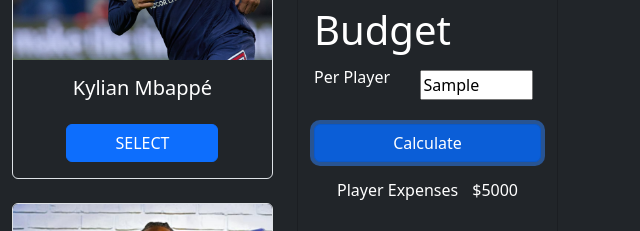
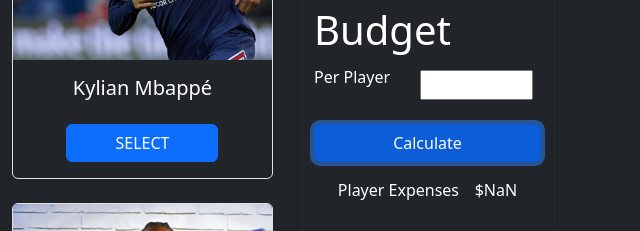
Before and after one commit to Mohammod-Ali/select-your-best-five-player, a plain HTML site: page index.html in a window 1280 px wide. Both pictures are taken after typing "Sample", "Sample", "Sample" into the empty fields and a click on the button "Calculate". Shown: the part 453-684 px from the top of the page, 640-1280 px from the left. Drawn offline with nearby package versions, Linux system fonts and the light colour scheme.

Commit message:
function added for player cost

```diff
--- a/index.html
+++ b/index.html
@@ -108,14 +108,14 @@
 
                     <div class="d-flex align-items-center justify-content-between mb-3">
                         <p>Per Player</p>
-                        <input class="m-2 w-50" type="text">
+                        <input id="player-cost" class="m-2 w-50" type="text">
                     </div>
 
-                    <button class="btn btn-primary">Calculate</button>
+                    <button id="calculate-player" class="btn btn-primary">Calculate</button>
 
                     <div class="d-flex justify-content-around m-3">
                         <p>Player Expenses</p>
-                        <p>$<span>5000</span></p>
+                        <p>$<span id="player-expenses">000</span></p>
                     </div>
 
                     <div class="d-flex align-items-center justify-content-between">
--- a/js/app.js
+++ b/js/app.js
@@ -1,19 +1,4 @@
-function getNameTextById(userId){
-    const playerName = document.getElementById(userId)
-    const playerNameString = playerName.innerText;
-    return playerNameString
-}
 
-function getNameList(playerName){
-    const placesOl = document.querySelector('#list-container ol')
-    const li = document.createElement('li')
-    li.innerText = playerName
-
-
-    if(placesOl.getElementsByTagName('li').length <= 4){
-       return placesOl.appendChild(li)
-    }
-}
 
 document.getElementById('btn-messi').addEventListener('click', function(){
     const playerName = getNameTextById('name-messi')
@@ -57,3 +42,23 @@ document.getElementById('btn-renato').addEventListener('click', function(){
     getNameList(playerName)
     this.disabled = true;
 })
+
+// Budget section start here
+
+document.getElementById('calculate-player').addEventListener('click', function(){
+    const playerCostField = document.getElementById('player-cost');
+    const playerCostString = playerCostField.value;
+    const playerCost = parseInt(playerCostString)
+
+    const playerExpensesElement = document.getElementById('player-expenses');
+    const playerExpensesText = playerExpensesElement.innerText;
+
+    const placesOl = document.querySelector('#list-container ol')
+
+    const playerTotalCost = playerCost * placesOl.getElementsByTagName('li').length;
+    console.log(playerTotalCost)
+
+    playerExpensesElement.innerText = playerTotalCost
+
+    playerCostField.value = '';
+})
--- a/js/utilities.js
+++ b/js/utilities.js
@@ -0,0 +1,16 @@
+function getNameTextById(userId){
+    const playerName = document.getElementById(userId)
+    const playerNameString = playerName.innerText;
+    return playerNameString
+}
+
+function getNameList(playerName){
+    const placesOl = document.querySelector('#list-container ol')
+    const li = document.createElement('li')
+    li.innerText = playerName
+
+
+    if(placesOl.getElementsByTagName('li').length <= 4){
+       return placesOl.appendChild(li)
+    }
+}
```
